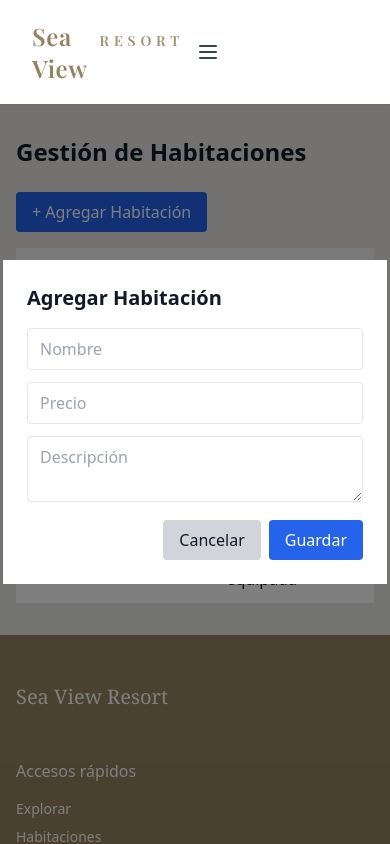
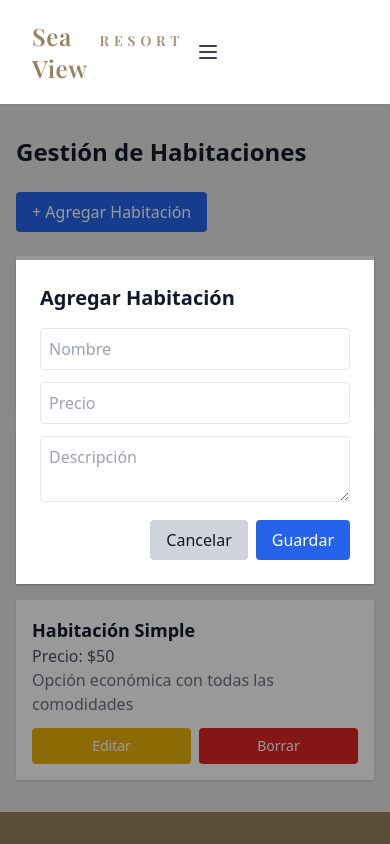
Before and after one commit to najr91/Sea-view-resort-frontend, a React (Vite) app: page /admin/rooms in a window 390 px wide. Both pictures are taken after typing "name@example.com" into the empty fields and a click on the button "+ Agregar Habitación". Shown: the top 844 px of the page. Built offline with nearby package versions, Linux system fonts and the light colour scheme.

Commit message:
Soluciono vista desfasada en celulares

```diff
--- a/src/pages/admin/AdminRooms.jsx
+++ b/src/pages/admin/AdminRooms.jsx
@@ -1,55 +1,65 @@
-import { useState } from "react";
+import React, { useState } from "react";
+
+// Datos mock
+const initialRooms = [
+  { id: 1, name: "Suite Deluxe", price: 120, description: "Amplia suite con vista al mar" },
+  { id: 2, name: "Habitación Doble", price: 80, description: "Cómoda habitación para dos personas" },
+  { id: 3, name: "Habitación Simple", price: 50, description: "Opción económica con todas las comodidades" },
+];
 
 export default function AdminRooms() {
-
-  const [rooms, setRooms] = useState([
-    { id: 1, name: "Habitación Simple", price: 50, description: "Cama individual, baño privado" },
-    { id: 2, name: "Habitación Doble", price: 80, description: "Cama doble, vista al mar" },
-    { id: 3, name: "Suite Familiar", price: 120, description: "Dos habitaciones, cocina equipada" },
-  ]);
-
+  const [rooms, setRooms] = useState(initialRooms);
   const [isModalOpen, setIsModalOpen] = useState(false);
   const [editingRoom, setEditingRoom] = useState(null);
   const [formData, setFormData] = useState({ name: "", price: "", description: "" });
 
-
   const openModal = (room = null) => {
-    setEditingRoom(room);
     if (room) {
+      setEditingRoom(room);
       setFormData(room);
     } else {
+      setEditingRoom(null);
       setFormData({ name: "", price: "", description: "" });
     }
     setIsModalOpen(true);
   };
 
+  const closeModal = () => setIsModalOpen(false);
+
+  const handleChange = (e) => {
+    const { name, value } = e.target;
+    setFormData({ ...formData, [name]: value });
+  };
 
   const handleSave = () => {
     if (editingRoom) {
-      setRooms(rooms.map(r => (r.id === editingRoom.id ? { ...formData, id: editingRoom.id } : r)));
+      // Editar
+      setRooms(rooms.map((r) => (r.id === editingRoom.id ? { ...formData, id: r.id } : r)));
     } else {
+      // Crear
       setRooms([...rooms, { ...formData, id: Date.now() }]);
     }
-    setIsModalOpen(false);
+    closeModal();
   };
 
-
   const handleDelete = (id) => {
-    setRooms(rooms.filter(r => r.id !== id));
+    setRooms(rooms.filter((r) => r.id !== id));
   };
 
   return (
     <div className="container py-8">
       <h1 className="text-2xl font-bold mb-6">Gestión de Habitaciones</h1>
 
+      {/* Botón agregar */}
       <button
         onClick={() => openModal()}
-        className="mb-4 bg-blue-600 text-white px-4 py-2 rounded hover:bg-blue-700"
+        className="mb-6 bg-blue-600 text-white px-4 py-2 rounded hover:bg-blue-700"
       >
         + Agregar Habitación
       </button>
 
-      <div className="overflow-x-auto">
+      {/* Tabla - solo desktop */}
+      <div className="overflow-x-auto hidden md:block">
         <table className="min-w-full bg-white rounded-lg shadow">
           <thead>
             <tr className="bg-gray-100 text-left">
@@ -85,45 +95,71 @@ export default function AdminRooms() {
         </table>
       </div>
 
+      {/* Versión mobile - tarjetas */}
+      <div className="grid gap-4 md:hidden">
+        {rooms.map((room) => (
+          <div key={room.id} className="bg-white rounded-lg shadow p-4">
+            <h3 className="text-lg font-bold">{room.name}</h3>
+            <p className="text-gray-600">Precio: ${room.price}</p>
+            <p className="text-gray-500">{room.description}</p>
+            <div className="mt-3 flex space-x-2">
+              <button
+                onClick={() => openModal(room)}
+                className="flex-1 bg-yellow-500 text-white px-3 py-2 rounded hover:bg-yellow-600 text-sm"
+              >
+                Editar
+              </button>
+              <button
+                onClick={() => handleDelete(room.id)}
+                className="flex-1 bg-red-600 text-white px-3 py-2 rounded hover:bg-red-700 text-sm"
+              >
+                Borrar
+              </button>
+            </div>
+          </div>
+        ))}
+      </div>
 
+      {/* Modal */}
       {isModalOpen && (
-        <div className="fixed inset-0 flex items-center justify-center bg-black bg-opacity-50">
-          <div className="bg-white rounded-lg p-6 w-96">
+        <div className="fixed inset-0 bg-black bg-opacity-40 flex items-center justify-center p-4">
+          <div className="bg-white p-6 rounded-lg shadow w-full max-w-md">
             <h2 className="text-xl font-bold mb-4">
               {editingRoom ? "Editar Habitación" : "Agregar Habitación"}
             </h2>
-
             <input
               type="text"
+              name="name"
               placeholder="Nombre"
               value={formData.name}
-              onChange={(e) => setFormData({ ...formData, name: e.target.value })}
-              className="w-full border px-3 py-2 mb-3 rounded"
+              onChange={handleChange}
+              className="w-full border p-2 rounded mb-3"
             />
             <input
               type="number"
+              name="price"
               placeholder="Precio"
               value={formData.price}
-              onChange={(e) => setFormData({ ...formData, price: e.target.value })}
-              className="w-full border px-3 py-2 mb-3 rounded"
+              onChange={handleChange}
+              className="w-full border p-2 rounded mb-3"
             />
             <textarea
+              name="description"
               placeholder="Descripción"
               value={formData.description}
-              onChange={(e) => setFormData({ ...formData, description: e.target.value })}
-              className="w-full border px-3 py-2 mb-3 rounded"
+              onChange={handleChange}
+              className="w-full border p-2 rounded mb-3"
             />
-
             <div className="flex justify-end space-x-2">
               <button
-                onClick={() => setIsModalOpen(false)}
-                className="px-4 py-2 rounded bg-gray-300 hover:bg-gray-400"
+                onClick={closeModal}
+                className="px-4 py-2 bg-gray-300 rounded hover:bg-gray-400"
               >
                 Cancelar
               </button>
               <button
                 onClick={handleSave}
-                className="px-4 py-2 rounded bg-blue-600 text-white hover:bg-blue-700"
+                className="px-4 py-2 bg-blue-600 text-white rounded hover:bg-blue-700"
               >
                 Guardar
               </button>
```
